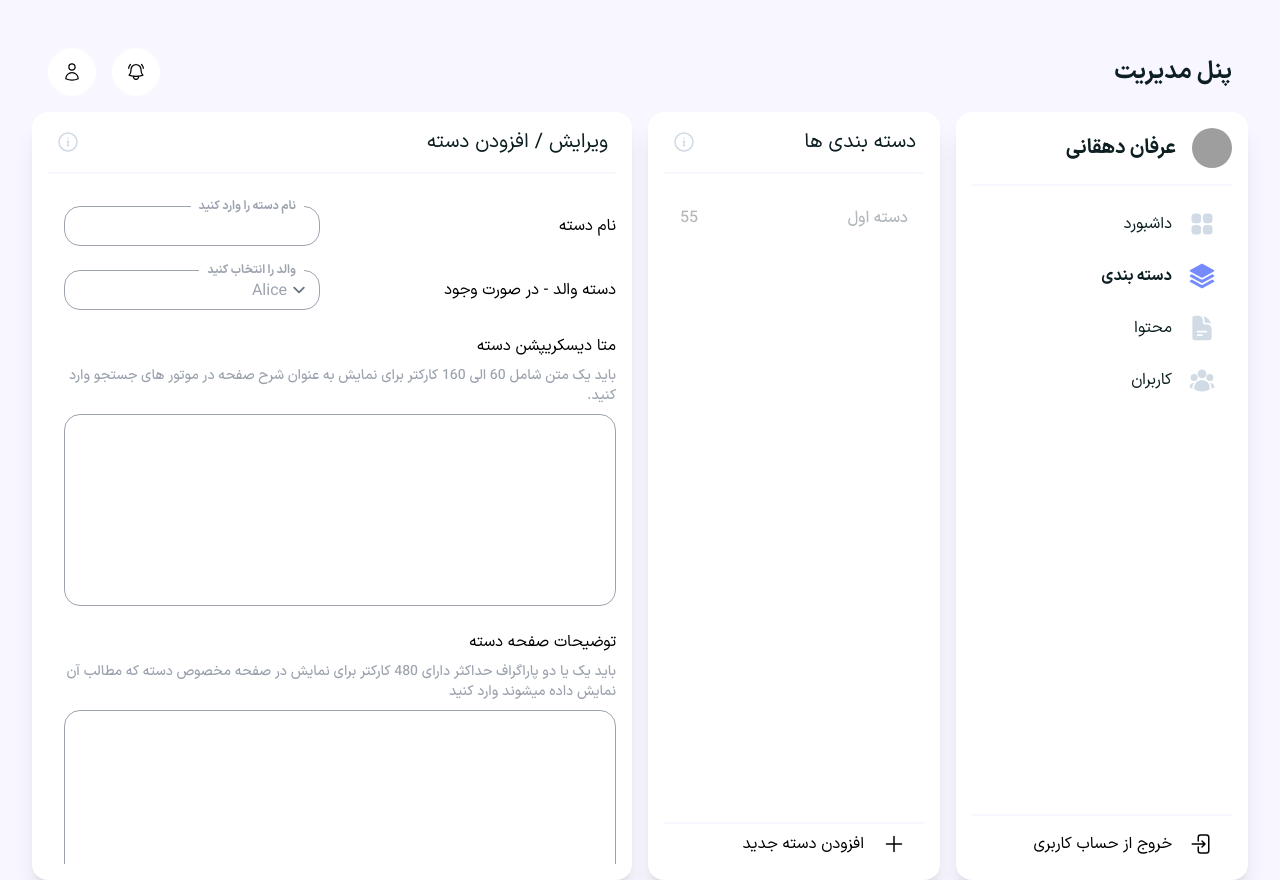
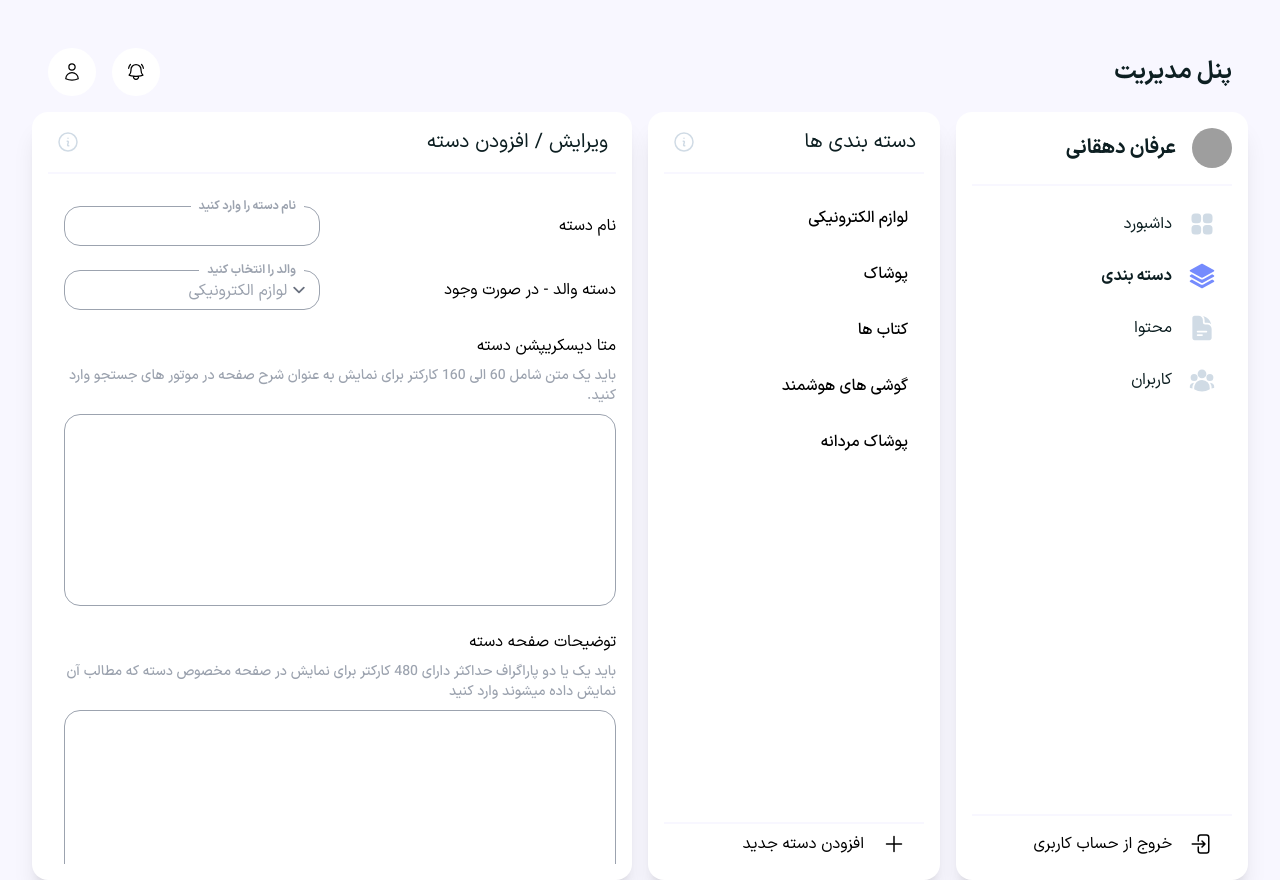
Before and after one commit to erfandehghani/CreatorPanel, a React (Vite) app: page /Catgories in a window 1280 px wide. Built offline with nearby package versions, Linux system fonts and the light colour scheme; grey boxes are pictures that could not be loaded.

Commit message:
Categories in category page are now selectable

```diff
--- /dev/null
+++ b/src/components/Categories/CategoryListItem.jsx
@@ -0,0 +1,32 @@
+import React from "react";
+
+
+const CategoryListItem = ({category, active, clickHandler}) =>
+{
+    // These are the classes that it will be used in this component
+    let defaultClasses = "flex items-center justify-between w-full px-4 py-2 font-medium transition duration-100 cursor-pointer hover:bg-light-primary hover:text-blue-primary rounded-4xl text-light-auxiliary"
+    let activeClasses = "flex items-center justify-between w-full px-4 py-2 font-medium transition duration-100 cursor-pointer bg-light-primary text-blue-primary rounded-4xl";
+
+    // Setting the default class and check if it is an active item, than its state
+    let className = defaultClasses;
+    if (active)
+    {
+        className = activeClasses;
+    }
+
+    function handleClick(categoryId)
+    {
+        clickHandler(categoryId)
+    }
+
+    return(
+        <div key={category.id} className={className} onClick={() => handleClick(category.id)}>
+            <span>{category.name}</span>
+
+            {/* Here we show how many content is created for this specific category */}
+            <span></span>
+        </div>
+    );
+}
+
+export default CategoryListItem;
--- a/src/components/Catgories.jsx
+++ b/src/components/Catgories.jsx
@@ -6,42 +6,85 @@ import TextInput from "./Global/Inputs/TextInput";
 import SelectInput from "./Global/Inputs/SelectInput";
 import TextareaInput from "./Global/Inputs/TextareaInput";
 import SubmitInput from "./Global/Inputs/SubmitInput";
+import { useState } from "react";
+import CategoryListItem from "./Categories/CategoryListItem";
 
+const categories = [
+  {
+    id: 1,
+    name: "لوازم الکترونیکی",
+    metaDescription: "آخرین لوازم الکترونیکی و گجت ها را کشف کنید",
+    description:
+      "از گوشی های هوشمند و لپ تاپ ها گرفته تا لوازم خانگی و دوربین ها، بهترین محصولات الکترونیکی را برای نیازهای خود پیدا کنید.",
+    parentId: null,
+  },
+  {
+    id: 2,
+    name: "پوشاک",
+    metaDescription: "با مجموعه پوشاک ما، استایل داشته باشید",
+    description:
+      "آخرین روندها و سبک های مد را در دسته بندی پوشاک ما کشف کنید که شامل لباس های مردانه، زنانه و کودکان می شود.",
+    parentId: null,
+  },
+  {
+    id: 3,
+    name: "کتاب ها",
+    metaDescription: "در دنیای کتاب ها غرق شوید",
+    description:
+      "کتاب بعدی خود را از میان انتخاب گسترده کتاب ها در ژانرهای مختلف از جمله داستان، غیرداستان و بیشتر پیدا کنید.",
+    parentId: null,
+  },
+  {
+    id: 4,
+    name: "گوشی های هوشمند",
+    metaDescription: "آخرین گوشی های هوشمند را کشف کنید",
+    description:
+      "از مجموعه گوشی های هوشمند جدیدترین و بهترین از برندهای برتر با فناوری پیشرفته و ویژگی های نوآورانه دیدن کنید.",
+    parentId: 1,
+  },
+  {
+    id: 5,
+    name: "پوشاک مردانه",
+    metaDescription: "ضروریات مد مردانه",
+    description:
+      "گزینه های لباس شیک و راحت برای آقایان را کشف کنید، از جمله پیراهن، شلوار، کت و موارد بیشتر.",
+    parentId: 2,
+  },
+];
 
 const Catgories = () => {
+  // Reactive CategoryId
+  const [selectedCategoryId, setCategoryId] = useState(null);
 
+  // Sets the category id and ClassName if user clicked on it
+  function selectCategory(categoryId) {
+    setCategoryId(categoryId);
+  }
 
-    const testOptions = [
-        {id: 1, name: 'Alice', country: 'Austria'},
-        {id: 2, name: 'Bob', country: 'Belgium'},
-        {id: 3, name: 'Carl', country: 'Canada'},
-        {id: 4, name: 'Dean', country: 'Denmark'},
-        {id: 5, name: 'Ethan', country: 'Egypt'},
-      ];
-
-	return(
+  return (
     <>
       {/* First Section: Choosing a category */}
       <Card className="col-span-1 h-admin-full-card-height">
-
         {/* Card Header */}
-				<CardHeader cardTitle={"دسته بندی ها"}/>
-
+        <CardHeader cardTitle={"دسته بندی ها"} />
 
         {/* Loop over all categories and echo them out */}
         <div class="flex-grow py-6 space-y-4">
-					<div class="flex w-full justify-between items-center px-4 hover:bg-light-primary hover:text-blue-primary py-2 rounded-4xl text-light-auxulary cursor-pointer font-medium transition duration-100">
-						<span>دسته اول</span>
-						<span>55</span>
-					</div>
+          {categories.map((category) => {
+            return (
+              <CategoryListItem
+                clickHandler={selectCategory}
+                category={category}
+                active={selectedCategoryId === category.id ? true : false}
+              />
+            );
+          })}
         </div>
 
-
         {/* Adding new categories */}
-				<div
-					class="flex items-center justify-start font-normal hover:font-bold fill-light-secondary px-4 py-2 hover:fill-secondary duration-100 mt-2 cursor-pointer">
+        <div class="flex items-center justify-start font-normal hover:font-bold fill-light-secondary px-4 py-2 hover:fill-secondary duration-100 mt-2 cursor-pointer">
           <div class="w-7 flex justify-center items-center">
-						<PlusIcon className="size-6 text-inherit"/>
+            <PlusIcon className="size-6 text-inherit" />
           </div>
           <span class="mr-4">افزودن دسته جدید</span>
         </div>
@@ -49,23 +92,36 @@ const Catgories = () => {
 
       {/* Second Section: Editing Or Adding a new category */}
       <Card className="col-span-2 h-admin-full-card-height">
-				<CardHeader cardTitle={"ویرایش / افزودن دسته"}/>
+        <CardHeader cardTitle={"ویرایش / افزودن دسته"} />
 
         <form class="flex-grow py-8 space-y-6 overflow-y-scroll pl-4">
+          <TextInput
+            name="name"
+            label="نام دسته"
+            description="نام دسته را وارد کنید"
+          />
 
-					<TextInput name="name" label="نام دسته" description="نام دسته را وارد کنید"/>
+          <SelectInput
+            name="parent"
+            label="دسته والد - در صورت وجود"
+            description="والد را انتخاب کنید"
+            options={categories}
+          />
 
-					<SelectInput name="parent" label="دسته والد - در صورت وجود" description="والد را انتخاب کنید" options={testOptions}/>
+          <TextareaInput
+            name="metaDesc"
+            label="متا دیسکریپشن دسته"
+            description="باید یک متن شامل 60 الی 160 کارکتر برای نمایش به عنوان شرح صفحه در موتور های جستجو وارد کنید."
+          />
 
-					<TextareaInput name="metaDesc" label="متا دیسکریپشن دسته"
-					description="باید یک متن شامل 60 الی 160 کارکتر برای نمایش به عنوان شرح صفحه در موتور های جستجو وارد کنید."/>
+          <TextareaInput
+            name="description"
+            label="توضیحات صفحه دسته"
+            description="باید یک یا دو پاراگراف حداکثر دارای 480 کارکتر برای نمایش در صفحه مخصوص دسته که مطالب آن نمایش داده میشوند وارد کنید"
+          />
 
-					<TextareaInput name="description" label="توضیحات صفحه دسته"
-					description="باید یک یا دو پاراگراف حداکثر دارای 480 کارکتر برای نمایش در صفحه مخصوص دسته که مطالب آن نمایش داده میشوند وارد کنید"/>
-
-					<SubmitInput/>
+          <SubmitInput />
         </form>
-
       </Card>
     </>
   );
```
Also changed, not shown: 1 other file (tests, documents, lock files or other folders). Lines whose indentation alone changed are shown as unchanged.
